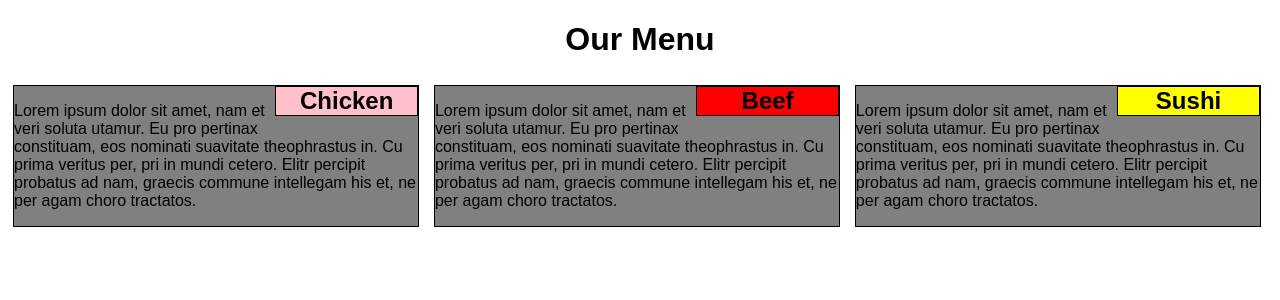
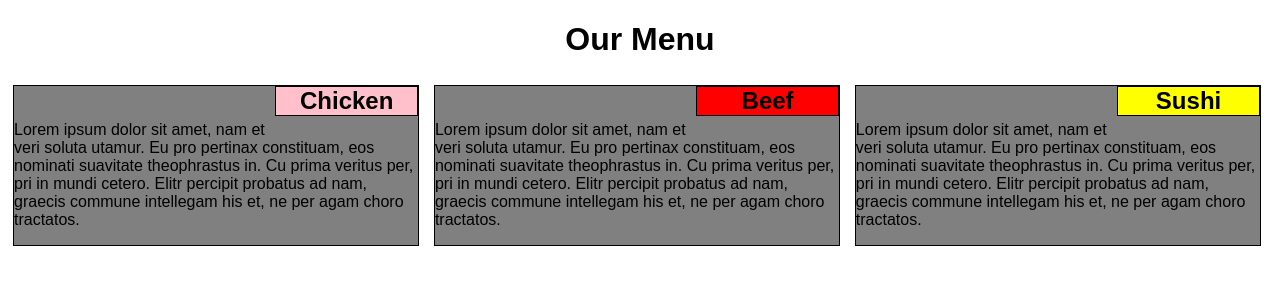
Before and after one commit to emmvalenti/emmvalenti.github.io, a Jekyll site: the page mod2/index.html, which Jekyll copies as it is, in a window 1280 px wide. Shown: the top 300 px of the page. Built offline with Jekyll 4.4.1, drawn with Linux system fonts in a browser that asks for light colours.

Commit message:
adjust margin

```diff
--- a/mod2/css/mod2.css
+++ b/mod2/css/mod2.css
@@ -33,3 +33,7 @@ h2{
 #sushi{
 	background-color: yellow;
 }
+
+p{
+	margin-top: 35px;
+}
```
